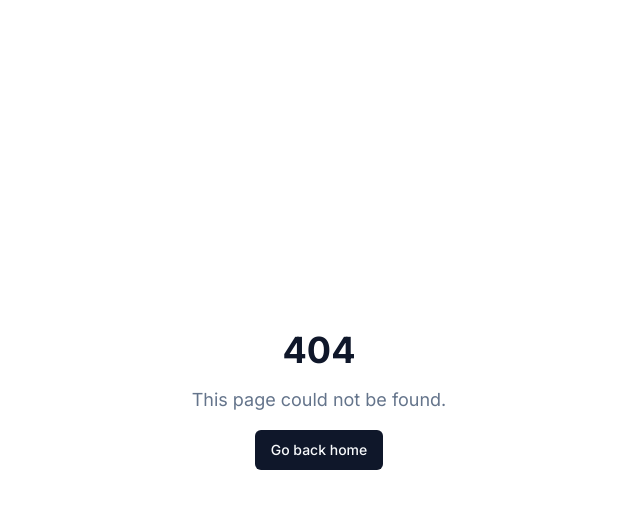
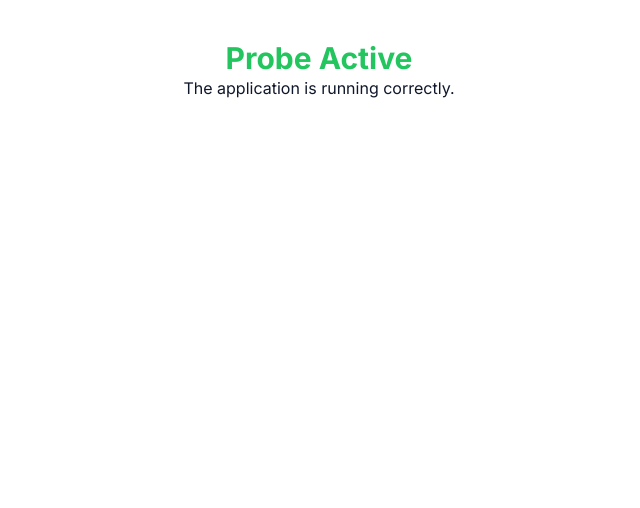
Before and after one commit to john-felix-a/portfolio, a Next.js app: page /test-probe in a window 1280 px wide. Before the commit this address had no page. Shown: the top 508 px of the page, without its empty margins (321-961 px from the left). Built offline with nearby package versions, Linux system fonts and the light colour scheme.

Commit message:
feat: add test probe page to confirm application activity

```diff
--- /dev/null
+++ b/app/test-probe/page.tsx
@@ -0,0 +1,8 @@
+export default function TestProbe() {
+    return (
+        <div className="p-10 text-center">
+            <h1 className="text-3xl font-bold text-green-500">Probe Active</h1>
+            <p>The application is running correctly.</p>
+        </div>
+    );
+}
```
